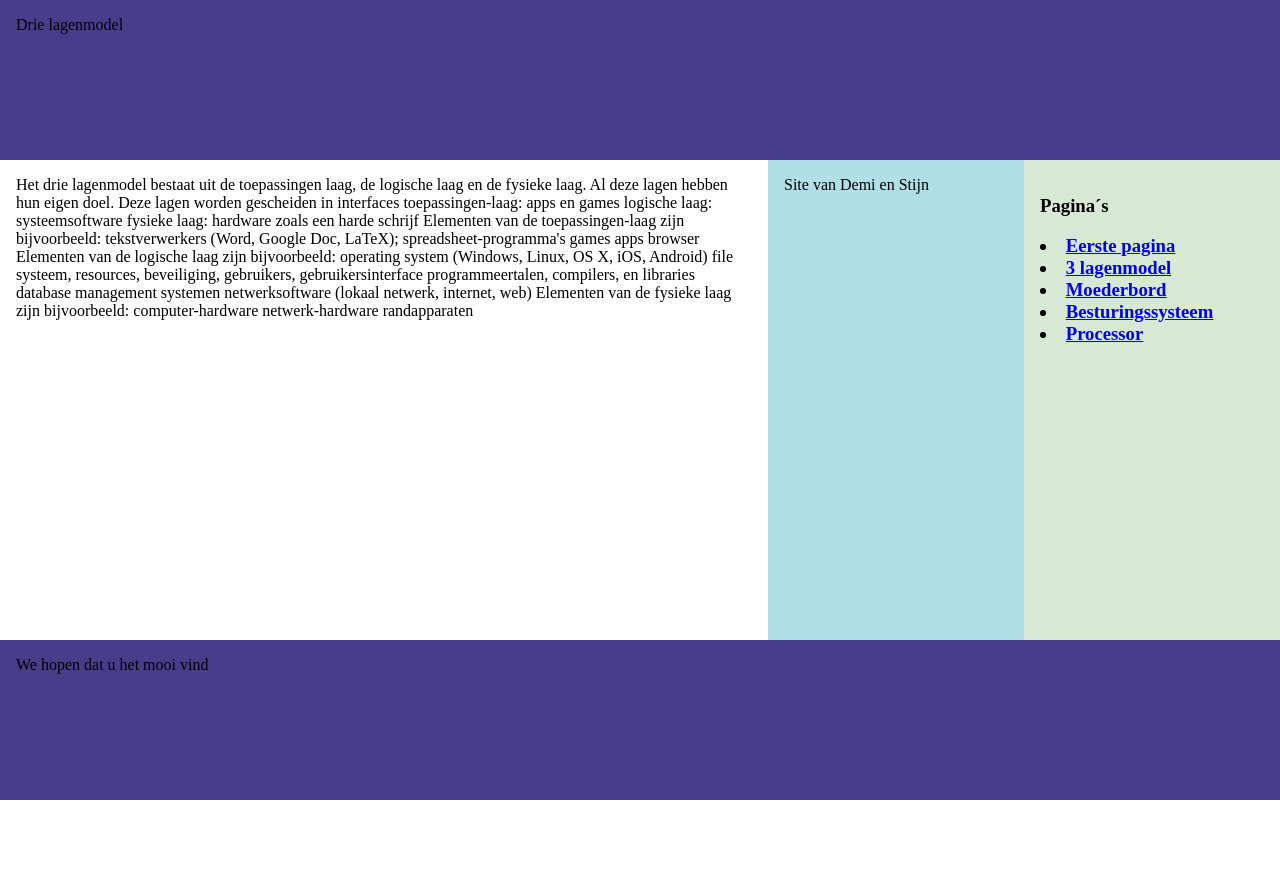
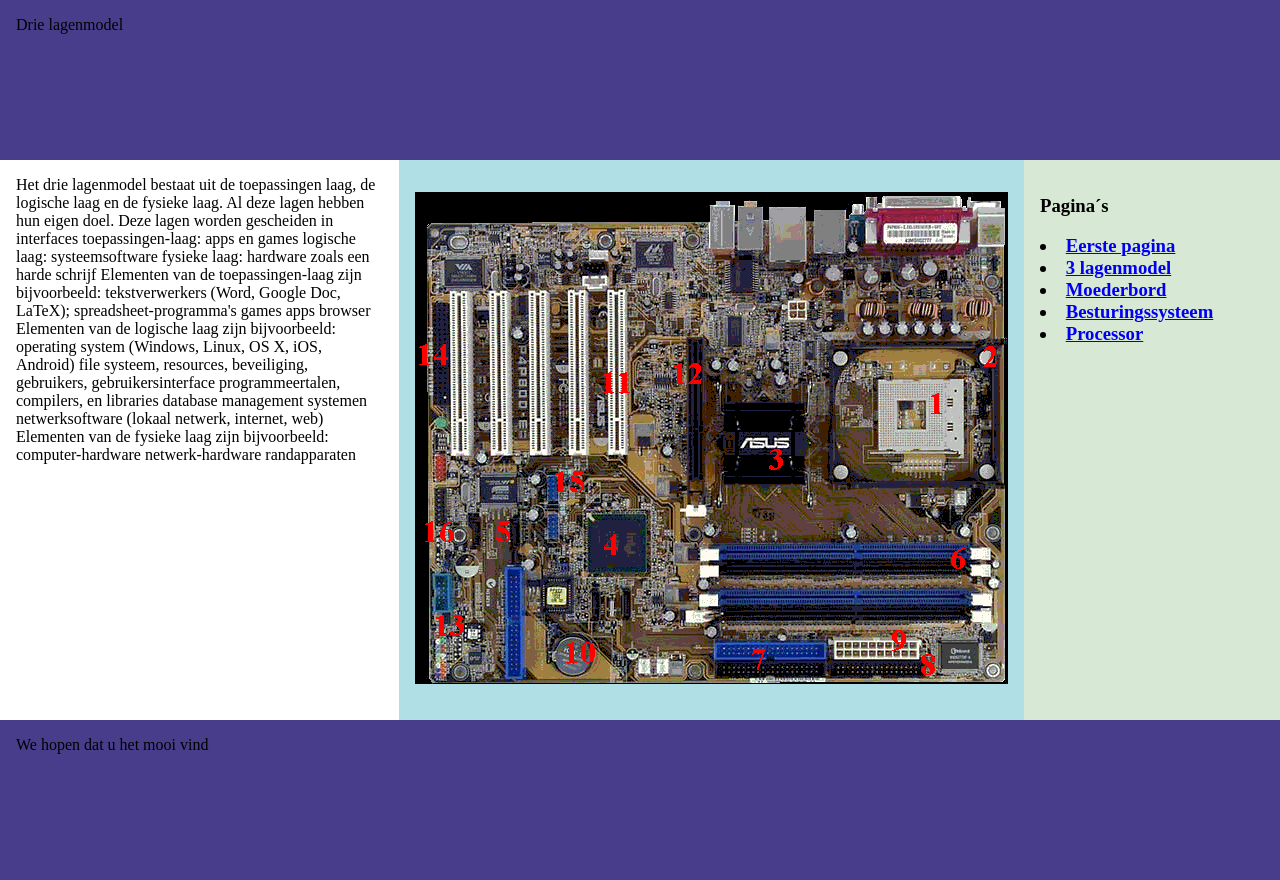
Before and after one commit to 118219/118219.Github.io, a plain HTML site: page 3 Lagenmodel.html in a window 1280 px wide. Before the commit the page ends 800 px from the top, so only its background shows below. Drawn offline with Linux system fonts and the light colour scheme.

Commit message:
Update 3 Lagenmodel.html

```diff
--- a/3 Lagenmodel.html
+++ b/3 Lagenmodel.html
@@ -74,7 +74,7 @@ randapparaten
      <li><a href="besturingssysteem.html">Besturingssysteem</a></li>
      <li><a href="processor en geheugen.html">Processor</a></li>
    </nav>
-    <aside>Site van Demi en Stijn</aside>
+    <aside><p><img src="./atx_moederbord.gif"></p></aside>
   </div>
   <footer>We hopen dat u het mooi vind</footer>
 </body>
```
